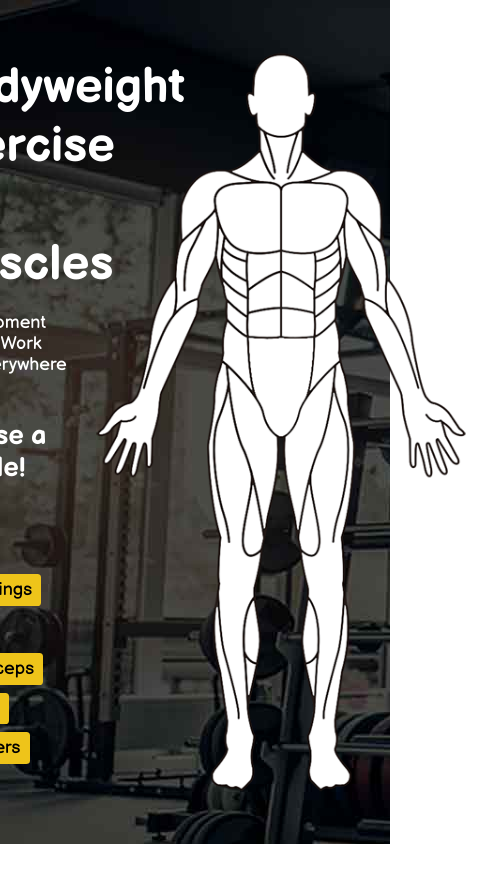
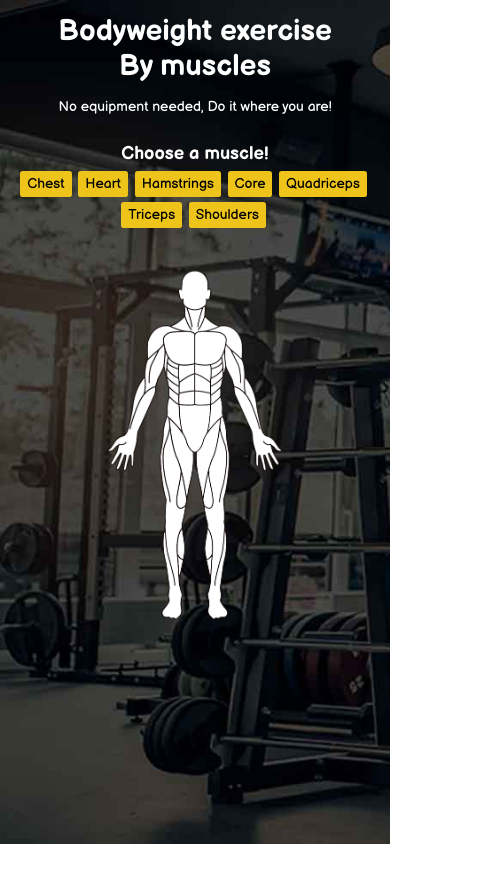
Before and after one commit to hjplumtree/bodyweight-exercise-by-muscles, a plain HTML site: page index.html in a window 390 px wide. Shown: the whole page, 478 px wide, since content can reach past the window. After the commit the page ends 844 px from the top, so only its background shows below. Drawn offline with Linux system fonts and the light colour scheme.

Commit message:
mobile friendly update

```diff
--- a/css/style.css
+++ b/css/style.css
@@ -6,31 +6,97 @@
 ul,ol {
   list-style: none;
 }
+
+#wrapper {
+  height: 100vh;
+}
+
 html {
   font-size: 18px;
   font-family: 'Balsamiq Sans', cursive;
   color: #fff;
   font-weight: 400;
+  height: 100vh;
 }
 
 main {
   background-image: url("./../assets/background-gym.jpg");
+  background-size: cover;
   display: flex;
   width: 100%;
   height: 100vh;
   justify-content: center;
 }
 
+@media only screen and (max-width: 600px){
+  html {
+    font-size: 14px;
+  }
+
+  h1 {
+    font-size: 2.1rem !important;
+  }
+
+  h3 {
+    font-size: 1.3rem !important;
+  }
+
+  main {
+    display: flex;
+    flex-direction: column;
+    justify-content: flex-start;
+    text-align: center;
+  }
+  .intro {
+    display: flex;
+    flex-direction: column;
+    margin: 1rem !important;
+    width: 100% !important;
+  }
+
+  /* .notice-exercise {
+    display: flex;
+    flex-direction: column;
+    align-items: center;
+  }  */
+
+  .body-field img{
+    height: 400px !important;
+  }
+
+
+  .what-is-about {
+    width: 100%;
+    margin-bottom: 2rem !important;
+  }
+
+
+  .exercise-field {
+    justify-content: center;
+    text-align: center;
+  }
+
+  .exercise-field img {
+    width: 90% !important;
+    border-radius: 0.5rem;
+  }
+
+}
 .flex-item {
   margin: 0 1rem;
 }
 
 .intro {
-  width: 35%;
+  width: 30%;
+  margin: -1rem 0 0 2rem;
 }
 
-img {
-  max-height: 100%;
+.body-field {
+  height: 100%;
+}
+
+.body-field img{
+  height: 100%;
 }
 
 h1 {
@@ -57,10 +123,6 @@ li {
 
 li:hover {
   cursor: pointer;
-}
-
-.intro{
-  margin: -1rem 0 0 2rem;
 }
 
 .what-is-about {
--- a/index.html
+++ b/index.html
@@ -12,9 +12,8 @@
     <!-- What is about -->
       <div class="intro flex-item">
         <div class="what-is-about">
-        <h1>Bodyweight exercise <br> by muscles</h1>
-        <p>No equipment needed, Work from everywhere</p>
-
+          <h1>Bodyweight exercise <br> By muscles</h1>
+          <p>No equipment needed, Do it where you are!</p>
         </div>
       <!-- 7 Exercises -->
         <div class="notice-exercise">
@@ -33,9 +32,8 @@
 
     <!-- image -->
       <div class="body-field flex-item">
-      <img id="body-field-id" src="assets/body-front.png">;
+        <img id="body-field-id" src="assets/body-front.png">
       </div>
-
     </main>
   </div>
   <script src="js/main.js"></script>
```
Lines whose indentation alone changed are shown as unchanged.
